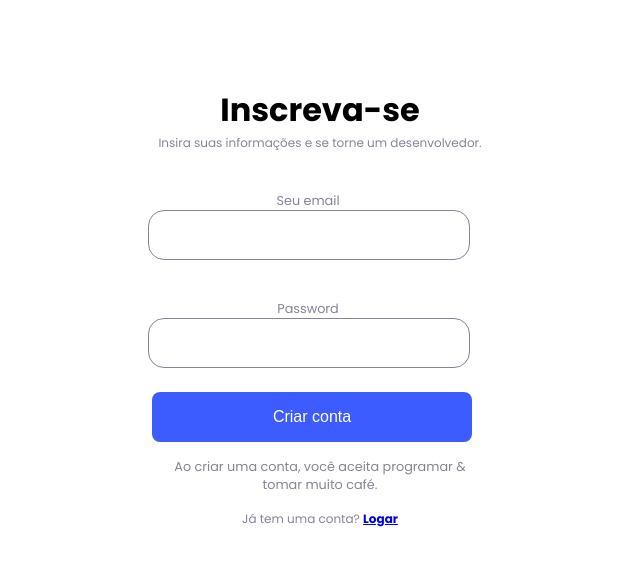
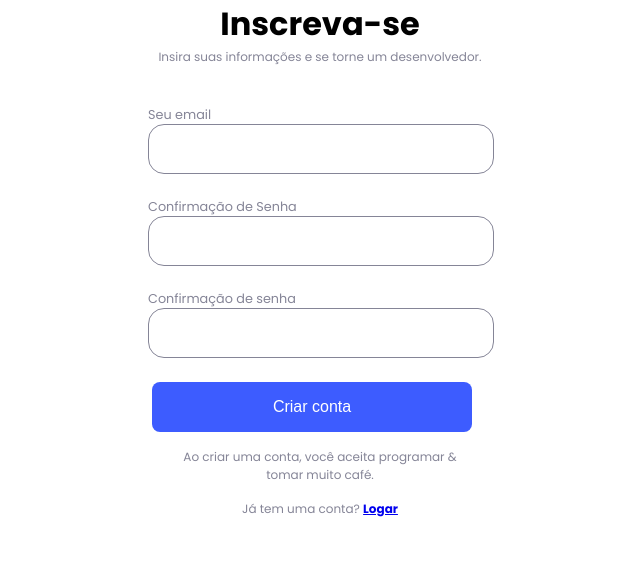
Before and after one commit to Wallace027Dev/course-plataform, a React (Create React App) app: page /sign-up in a window 1280 px wide. Shown: the top 566 px of the page, without its empty margins (332-972 px from the left). Built offline with nearby package versions, Linux system fonts and the light colour scheme; no server answers.

Commit message:
initialize auth with firebase

```diff
--- a/package.json
+++ b/package.json
@@ -6,6 +6,7 @@
     "@testing-library/jest-dom": "^5.16.5",
     "@testing-library/react": "^13.4.0",
     "@testing-library/user-event": "^13.5.0",
+    "firebase": "^9.17.1",
     "react": "^18.2.0",
     "react-dom": "^18.2.0",
     "react-router-dom": "^6.8.1",
--- a/src/App.js
+++ b/src/App.js
@@ -1,12 +1,15 @@
 import { BrowserRouter } from "react-router-dom";
 import AppRoutes from "./Routes";
+import { AuthProvider } from "./context/authContext";
 
 function App() {
   return (
     <>
-      <BrowserRouter>
-        <AppRoutes />
-      </BrowserRouter>
+      <AuthProvider>
+        <BrowserRouter>
+          <AppRoutes />
+        </BrowserRouter>
+      </AuthProvider>
     </>
   );
 }
--- /dev/null
+++ b/src/context/authContext.js
@@ -0,0 +1,37 @@
+import React, { createContext, useState, useEffect, useContext } from "react";
+import {
+  createUserWithEmailAndPassword,
+  onAuthStateChanged,
+} from "firebase/auth";
+import { auth } from "../services/firebase";
+
+const AuthContext = createContext();
+
+export function useAuth(){
+	return useContext(AuthContext)
+}
+
+export function AuthProvider({ children }) {
+  const [currentUser, setCurrentUser] = useState();
+
+  function signUp(auth, email, password) {
+    return createUserWithEmailAndPassword(auth, email, password);
+  }
+
+  useEffect(() => {
+    const unsubscribe = onAuthStateChanged(auth, (user) => {
+      setCurrentUser(user);
+    });
+    return unsubscribe;
+  }, []);
+
+  return (
+    <AuthContext.Provider
+      value={{
+        signUp,
+      }}
+    >
+      {children}
+    </AuthContext.Provider>
+  );
+}
--- a/src/index.js
+++ b/src/index.js
@@ -2,7 +2,6 @@ import React from 'react';
 import ReactDOM from 'react-dom/client';
 import './styles/index.css';
 import App from './App';
-import reportWebVitals from './reportWebVitals';
 
 const root = ReactDOM.createRoot(document.getElementById('root'));
 root.render(
@@ -10,8 +9,3 @@ root.render(
     <App />
   </React.StrictMode>
 );
-
-// If you want to start measuring performance in your app, pass a function
-// to log results (for example: reportWebVitals(console.log))
-// or send to an analytics endpoint. Learn more: https://bit.ly/CRA-vitals
-reportWebVitals();
--- a/src/pages/Account/SignUp.js
+++ b/src/pages/Account/SignUp.js
@@ -1,8 +1,19 @@
 import { Btn } from "../../styles/Btn";
 import { Link } from "react-router-dom";
 import { Account } from "./styled";
+import { useState } from "react";
+import { useAuth } from "../../context/authContext";
 
 export default function SignUp() {
+  const { signUp } = useAuth();
+  const [email, setEmail] = useState("");
+  const [password, setPassword] = useState("");
+  const [confirmPassword, setConfirmPassword] = useState("");
+
+  function handleSubmit(e) {
+    e.preventDefaut();
+  }
+
   return (
     <Account>
       <div>
@@ -11,16 +22,35 @@ export default function SignUp() {
       </div>
       {/* CONTAINER */}
       <section>
-        <label>
-          <p>Seu email</p>
-          <input type="mail" />
-          <p>Password</p>
-          <input type="password" />
-          <Btn className="btn">Criar conta</Btn>
+        <form>
+          <label>Seu email</label>
+          <input
+            type="mail"
+            value={email}
+            onChange={(e) => setEmail(e.target.value)}
+          />
+
+          <label>Confirmação de Senha</label>
+          <input
+            type="password"
+            value={password}
+            onChange={(e) => setPassword(e.target.value)}
+          />
+
+          <label>Confirmação de senha</label>
+          <input
+            type="password"
+            value={confirmPassword}
+            onChange={(e) => setConfirmPassword(e.target.value)}
+          />
+
+          <Btn onClick={handleSubmit} className="btn">
+            Criar conta
+          </Btn>
           <div>
             <p>Ao criar uma conta, você aceita programar & tomar muito café.</p>
           </div>
-        </label>
+        </form>
         <div>
           <p>
             Já tem uma conta?{" "}
--- a/src/pages/Account/styled.js
+++ b/src/pages/Account/styled.js
@@ -1,7 +1,6 @@
 import styled from "styled-components";
 
 export const Account = styled.div`
-  margin-top: 5.35rem;
   div {
     margin-left: 1.5rem;
     h1 {
@@ -16,22 +15,25 @@ export const Account = styled.div`
   section {
     margin: 2.5rem auto;
     width: 20rem;
-    label {
+    form {
       input {
         width: 20rem;
         height: 3rem;
         border: 1px solid var(--gray);
         border-radius: 1rem;
         margin-bottom: 1.5rem;
+        padding-left: 1.5rem;
       }
       .btn {
         width: 20rem;
-				font-weight: 500;
+        font-weight: 500;
         font-size: 1rem;
       }
-      p {
+      label {
         font-size: 0.8rem;
         color: var(--gray);
+        display: flex;
+        justify-content: flex-start;
       }
     }
     p {
--- a/src/pages/HomePage/styled.js
+++ b/src/pages/HomePage/styled.js
@@ -1,7 +1,6 @@
 import styled from "styled-components";
 
 export const HomeMain = styled.div`
-  margin: 2rem auto;
   max-width: 20.625rem;
   h1,
   h2 {
--- a/src/reportWebVitals.js
+++ /dev/null
@@ -1,13 +0,0 @@
-const reportWebVitals = onPerfEntry => {
-  if (onPerfEntry && onPerfEntry instanceof Function) {
-    import('web-vitals').then(({ getCLS, getFID, getFCP, getLCP, getTTFB }) => {
-      getCLS(onPerfEntry);
-      getFID(onPerfEntry);
-      getFCP(onPerfEntry);
-      getLCP(onPerfEntry);
-      getTTFB(onPerfEntry);
-    });
-  }
-};
-
-export default reportWebVitals;
--- /dev/null
+++ b/src/services/firebase.js
@@ -0,0 +1,15 @@
+import { initializeApp } from "firebase/app";
+import { getAuth } from "firebase/auth";
+
+const firebaseConfig = {
+  apiKey: "AIzaSyBq7X2qDguFVuwPapB08GQq_aN91Ou14aw",
+  authDomain: "auth-staart-41484.firebaseapp.com",
+  projectId: "auth-staart-41484",
+  storageBucket: "auth-staart-41484.appspot.com",
+  messagingSenderId: "136154832333",
+  appId: "1:136154832333:web:d812cc6030d81af56e7884",
+};
+
+export const app = initializeApp(firebaseConfig);
+
+export const auth = getAuth(app);
--- a/src/styles/index.css
+++ b/src/styles/index.css
@@ -30,8 +30,9 @@ body {
   align-items: center;
 }
 
-@media  (max-width: 425px) {
-  html {
+@media (max-width: 425px) {
+  body {
     max-width: 315px;
+		margin: 2rem auto;
   }
 }
```
Also changed, not shown: src/setupTests.js (deleted, +0 -5 lines), 1 other file (tests, documents, lock files or other folders).
